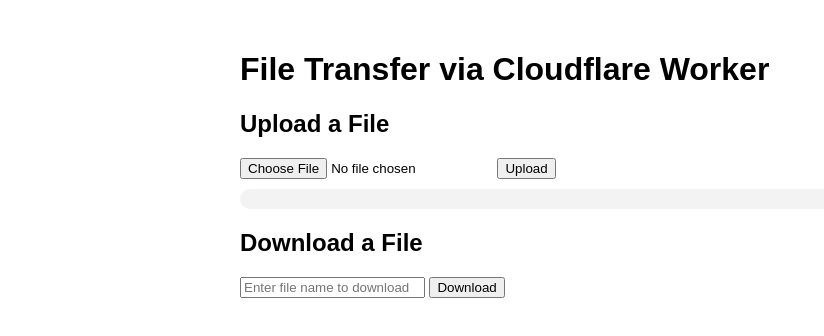
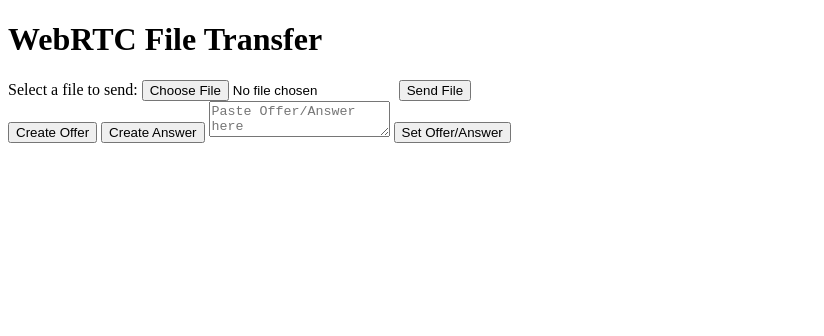
Before and after one commit to Mohanish7777777/P2P-Share, a plain HTML site: page index.html in a window 1280 px wide. Shown: the whole page, without its empty margins (0-824 px from the left). Drawn offline with Linux system fonts and the light colour scheme.

Commit message:
Update index.html

```diff
--- a/index.html
+++ b/index.html
@@ -1,134 +1,108 @@
 <!DOCTYPE html>
 <html lang="en">
 <head>
-  <meta charset="UTF-8">
-  <meta name="viewport" content="width=device-width, initial-scale=1.0">
-  <title>File Transfer via Cloudflare Worker</title>
-  <style>
-    body {
-      font-family: Arial, sans-serif;
-      max-width: 800px;
-      margin: 20px auto;
-      padding: 10px;
-    }
-    .container {
-      margin: 20px 0;
-    }
-    .progress {
-      width: 100%;
-      background-color: #f3f3f3;
-      border-radius: 10px;
-      overflow: hidden;
-      margin-top: 10px;
-    }
-    .progress-bar {
-      height: 20px;
-      background-color: #4caf50;
-      width: 0%;
-    }
-  </style>
+    <meta charset="UTF-8">
+    <meta name="viewport" content="width=device-width, initial-scale=1.0">
+    <title>WebRTC File Transfer</title>
 </head>
 <body>
+    <h1>WebRTC File Transfer</h1>
 
-  <h1>File Transfer via Cloudflare Worker</h1>
+    <div>
+        <label for="fileInput">Select a file to send:</label>
+        <input type="file" id="fileInput">
+        <button id="sendFileBtn">Send File</button>
+    </div>
 
-  <div class="container">
-    <h2>Upload a File</h2>
-    <input type="file" id="fileInput" />
-    <button onclick="uploadFile()">Upload</button>
-    <div class="progress">
-      <div id="uploadProgressBar" class="progress-bar"></div>
+    <div>
+        <button id="createOfferBtn">Create Offer</button>
+        <button id="createAnswerBtn">Create Answer</button>
+        <textarea id="offerAnswerTextarea" placeholder="Paste Offer/Answer here"></textarea>
+        <button id="setOfferAnswerBtn">Set Offer/Answer</button>
     </div>
-    <p id="uploadStatus"></p>
-  </div>
 
-  <div class="container">
-    <h2>Download a File</h2>
-    <input type="text" id="fileNameInput" placeholder="Enter file name to download" />
-    <button onclick="downloadFile()">Download</button>
-    <p id="downloadStatus"></p>
-  </div>
+    <pre id="log"></pre>
 
-  <script>
-    const apiUrl = 'https://your-worker-url.workers.dev';  // Replace with your Cloudflare Worker URL
+    <script>
+        const log = msg => document.getElementById('log').innerText += msg + '\n';
 
-    async function uploadFile() {
-      const fileInput = document.getElementById('fileInput');
-      const file = fileInput.files[0];
+        let localConnection, dataChannel, remoteConnection;
 
-      if (!file) {
-        alert('Please select a file to upload');
-        return;
-      }
+        const fileInput = document.getElementById('fileInput');
+        const sendFileBtn = document.getElementById('sendFileBtn');
 
-      const chunkSize = 5 * 1024 * 1024; // 5MB per chunk
-      const totalChunks = Math.ceil(file.size / chunkSize);
-      const progressBar = document.getElementById('uploadProgressBar');
-      const statusText = document.getElementById('uploadStatus');
+        // Create WebRTC Connection
+        const setupConnection = async () => {
+            const signalingUrl = 'https://img.mohanishx1.workers.dev';
+            const signaling = new WebSocket(signalingUrl);
 
-      for (let i = 0; i < totalChunks; i++) {
-        const start = i * chunkSize;
-        const end = Math.min(file.size, start + chunkSize);
-        const chunk = file.slice(start, end);
+            localConnection = new RTCPeerConnection();
 
-        const formData = new FormData();
-        formData.append('file', chunk);
+            dataChannel = localConnection.createDataChannel("fileTransfer");
+            dataChannel.onopen = () => log("Data Channel Opened");
+            dataChannel.onmessage = event => {
+                const receivedFile = event.data;
+                log(`Received file of size ${receivedFile.size}`);
+                const downloadLink = document.createElement('a');
+                downloadLink.href = URL.createObjectURL(receivedFile);
+                downloadLink.download = 'received-file';
+                downloadLink.innerText = 'Download received file';
+                document.body.appendChild(downloadLink);
+            };
 
-        try {
-          const response = await fetch(`${apiUrl}/upload?fileName=${encodeURIComponent(file.name)}&chunkIndex=${i}`, {
-            method: 'POST',
-            body: chunk
-          });
+            // Set up WebRTC Negotiation
+            localConnection.onicecandidate = e => {
+                if (e.candidate) {
+                    signaling.send(JSON.stringify({ candidate: e.candidate }));
+                }
+            };
 
-          if (response.ok) {
-            progressBar.style.width = `${((i + 1) / totalChunks) * 100}%`;
-            statusText.textContent = `Uploading... ${Math.round(((i + 1) / totalChunks) * 100)}%`;
-          } else {
-            statusText.textContent = 'Error uploading file.';
-            return;
-          }
-        } catch (error) {
-          statusText.textContent = 'Error uploading file.';
-          return;
-        }
-      }
+            signaling.onmessage = async (event) => {
+                const message = JSON.parse(event.data);
+                if (message.offer) {
+                    log("Received Offer");
+                    await localConnection.setRemoteDescription(new RTCSessionDescription(message.offer));
+                    const answer = await localConnection.createAnswer();
+                    await localConnection.setLocalDescription(answer);
+                    signaling.send(JSON.stringify({ answer }));
+                } else if (message.answer) {
+                    log("Received Answer");
+                    await localConnection.setRemoteDescription(new RTCSessionDescription(message.answer));
+                } else if (message.candidate) {
+                    log("Received ICE Candidate");
+                    await localConnection.addIceCandidate(new RTCIceCandidate(message.candidate));
+                }
+            };
 
-      statusText.textContent = 'File uploaded successfully!';
-    }
+            return signaling;
+        };
 
-    async function downloadFile() {
-      const fileNameInput = document.getElementById('fileNameInput').value;
+        document.getElementById('createOfferBtn').addEventListener('click', async () => {
+            const signaling = await setupConnection();
+            const offer = await localConnection.createOffer();
+            await localConnection.setLocalDescription(offer);
+            signaling.send(JSON.stringify({ offer }));
+            log(`Offer created: ${JSON.stringify(offer)}`);
+        });
 
-      if (!fileNameInput) {
-        alert('Please enter a file name to download');
-        return;
-      }
+        document.getElementById('setOfferAnswerBtn').addEventListener('click', async () => {
+            const signaling = await setupConnection();
+            const offerAnswerTextarea = document.getElementById('offerAnswerTextarea').value;
+            const parsedMessage = JSON.parse(offerAnswerTextarea);
+            if (parsedMessage.answer) {
+                await localConnection.setRemoteDescription(new RTCSessionDescription(parsedMessage.answer));
+            }
+        });
 
-      const statusText = document.getElementById('downloadStatus');
-      statusText.textContent = 'Downloading...';
-
-      try {
-        const response = await fetch(`${apiUrl}/download/${encodeURIComponent(fileNameInput)}`);
-
-        if (response.ok) {
-          const blob = await response.blob();
-          const url = window.URL.createObjectURL(blob);
-          const a = document.createElement('a');
-          a.href = url;
-          a.download = fileNameInput;
-          document.body.appendChild(a);
-          a.click();
-          a.remove();
-
-          statusText.textContent = 'File downloaded successfully!';
-        } else {
-          statusText.textContent = 'Error downloading file.';
-        }
-      } catch (error) {
-        statusText.textContent = 'Error downloading file.';
-      }
-    }
-  </script>
-
+        sendFileBtn.addEventListener('click', () => {
+            const file = fileInput.files[0];
+            if (file) {
+                dataChannel.send(file);
+                log(`Sent file of size ${file.size}`);
+            } else {
+                log('No file selected');
+            }
+        });
+    </script>
 </body>
 </html>
```
